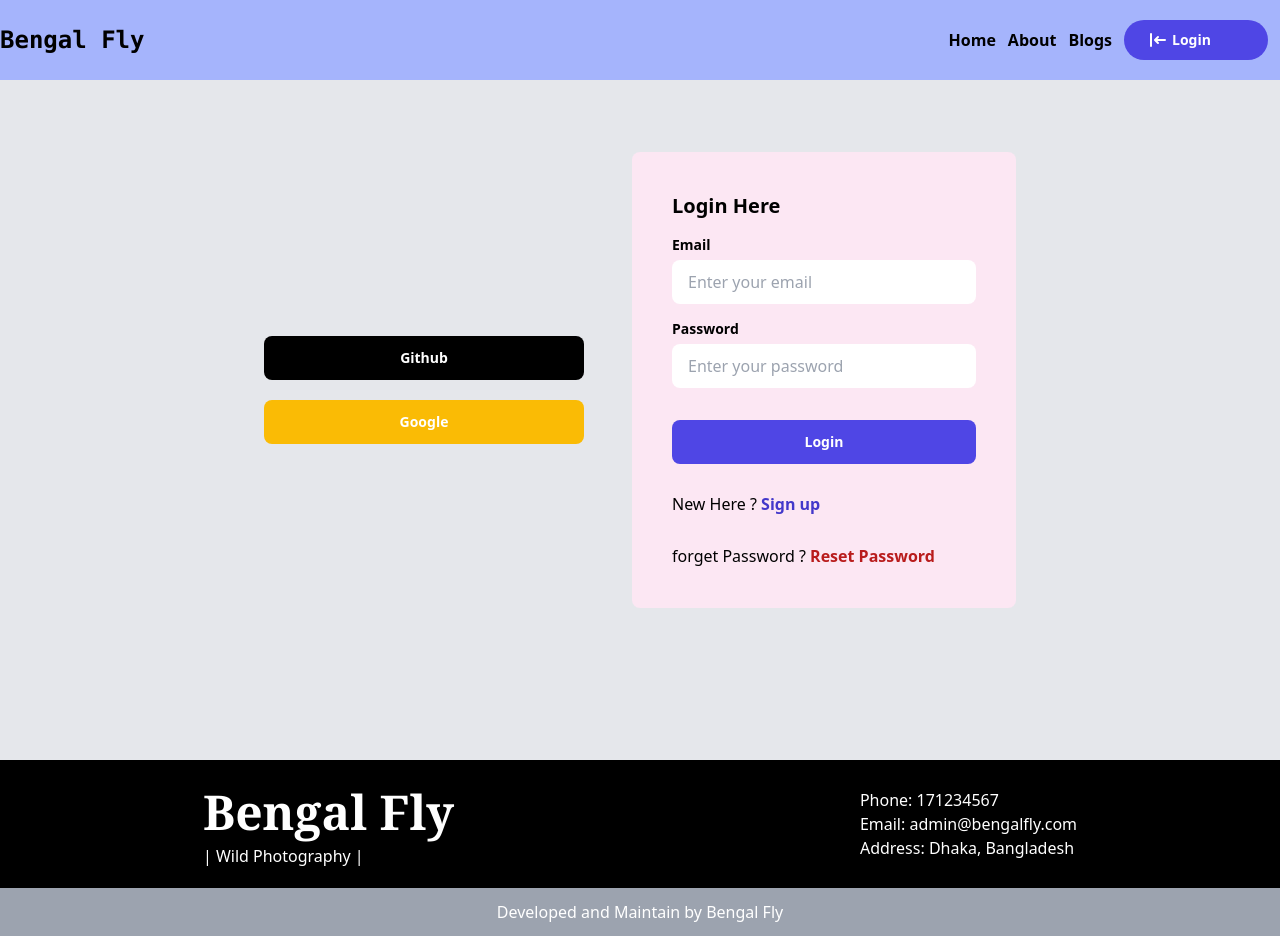
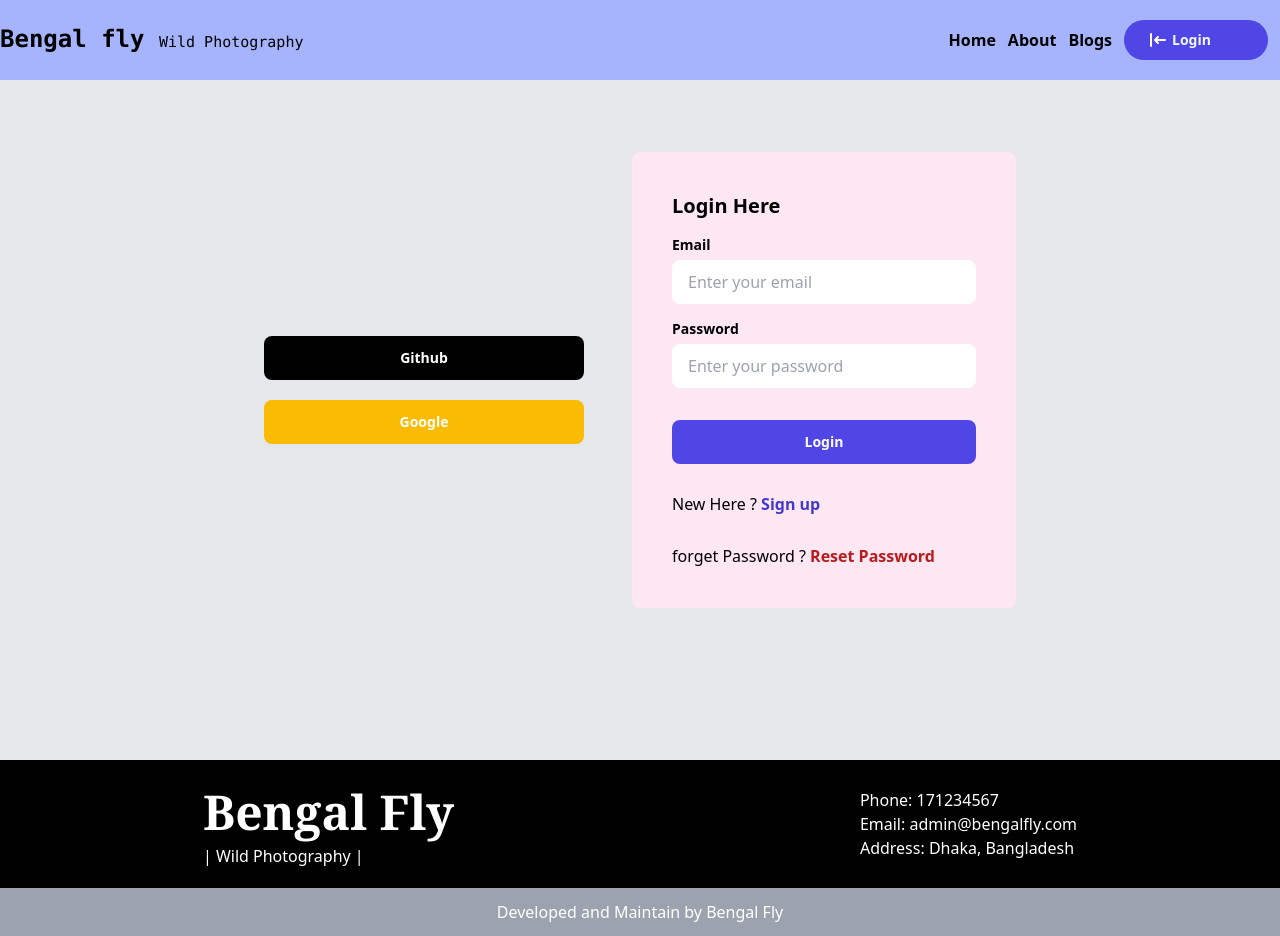
Before and after one commit to tjrimon/wild-photography, a React (Create React App) app: page /login in a window 1280 px wide. Built offline with nearby package versions, Linux system fonts and the light colour scheme; no server answers.

Commit message:
final commit

```diff
--- a/src/App.js
+++ b/src/App.js
@@ -18,13 +18,13 @@ function App() {
     <>
       <Header></Header>
       <Routes>
+        {/* All the route link here  */}
         <Route path='/' element={<Home></Home>}></Route>
         <Route path='/home' element={<Home></Home>}></Route>
         <Route path='/about' element={<About></About>}></Route>
         <Route path='/blogs' element={<Blogs></Blogs>}></Route>
-
         <Route path='/checkout' element={<RequireAuth><Checkout /> </RequireAuth>}></Route>
-
+        <Route path='/checkout/:checkoutID' element={<RequireAuth><Checkout /> </RequireAuth>}></Route>
         <Route path='/login' element={<Login></Login>}></Route>
         <Route path='/registration' element={<Registration></Registration>}></Route>
         <Route path='*' element={<NotFound></NotFound>}></Route>
--- /dev/null
+++ b/src/components/Header/Header.css
@@ -0,0 +1,3 @@
+nav ul li a.active {
+    color: aliceblue;
+}
--- a/src/components/Header/Header.js
+++ b/src/components/Header/Header.js
@@ -4,6 +4,7 @@ import { useAuthState } from 'react-firebase-hooks/auth';
 import { NavLink, Link } from 'react-router-dom';
 import auth from '../../firebase.init'
 import logo from '../../images/logo.png';
+import './Header.css'
 import { LoginIcon, MenuIcon, XIcon } from '@heroicons/react/solid'
 
 const Header = () => {
@@ -16,7 +17,7 @@ const Header = () => {
     return (
         <div className="bg-indigo-300">
             <div className='container mx-auto md:flex items-center justify-between '>
-                <div className='flex justify-between items-center py-4 md:py-0 mx-5 md:mx-0'><h3 className='text-2xl font-mono font-bold'><Link to='/'>Bengal Fly</Link></h3>
+                <div className='flex justify-between items-center py-4 md:py-0 mx-5 md:mx-0'><h3 className='text-2xl font-mono font-bold'><Link to='/'>Bengal fly <span className='text-[15px] font-normal'>Wild Photography</span> </Link></h3>
                     <div onClick={() => setOpen(!open)} className='w-6 h-6 md:hidden'>{open ? <XIcon></XIcon> : <MenuIcon></MenuIcon>} </div></div>
                 <nav>
                     <ul className={`md:flex pl-10 justify-center items-center py-5 absolute duration-200 md:static ease-in bg-indigo-300 w-full ${open ? 'top-19 border-t border-white' : 'top-[-220px]'}`}>
--- a/src/components/Pages/Blogs.js
+++ b/src/components/Pages/Blogs.js
@@ -2,6 +2,7 @@ import React from 'react';
 
 const Blogs = () => {
     return (
+        // blog page content
         <div className='md:flex justify-center'>
             <div className='grid items-center mx-auto justify-center mb-16 lg:grid-cols-2'>
                 <div className='p-8 bg-gray-200 text-center mt-24 mx-6 w-[350px]'>
--- a/src/components/Pages/Checkout.js
+++ b/src/components/Pages/Checkout.js
@@ -1,10 +1,12 @@
 import React from 'react';
+import { useParams } from 'react-router-dom';
 
 const Checkout = () => {
+    const { checkoutID } = useParams()
     return (
         <div>
             <div className="mt-20">
-                <h1 className="flex items-center justify-center font-bold text-blue-600 text-3xl">Wild Photography
+                <h1 className="flex items-center justify-center font-bold text-blue-600 text-3xl">Wild Photography  {checkoutID}
                 </h1>
             </div>
             <div className="container p-12 mx-auto">
--- a/src/components/Section/SingleService.js
+++ b/src/components/Section/SingleService.js
@@ -1,8 +1,12 @@
 import React from 'react';
-import { Link } from 'react-router-dom';
+import { Link, useNavigate } from 'react-router-dom';
 
 const SingleService = ({ service }) => {
-    const { name, description, price, img } = service
+    const { id, name, description, price, img } = service;
+    const navigate = useNavigate();
+    const dynamicRoute = id => {
+        navigate(`/checkout/${id}`)
+    }
     return (
         <div className='text-center w-[350px] lg:w-[400px] border border-gray-300 shadow-lg rounded-md mx-auto'>
             <img className='rounded-t-md' src={img} alt="" />
@@ -10,7 +14,7 @@ const SingleService = ({ service }) => {
                 <h3 className='text-2xl font-semibold'>{name}</h3>
                 <p className='py-3 px-6'>{description.slice(0, 100)}...</p>
                 <p className=' pb-2 font-bold text-lg'>Price: $ {price}</p>
-                <button className='text-lg bg-indigo-600 text-white py-2 px-8 rounded '><Link to="/checkout">Book Now</Link></button>
+                <button onClick={() => dynamicRoute(id)} className='text-lg bg-indigo-600 text-white py-2 px-8 rounded '><Link to="/checkout">Book Now</Link></button>
             </div>
         </div>
     );
```
Also changed, not shown: 1 other file (tests, documents, lock files or other folders).
